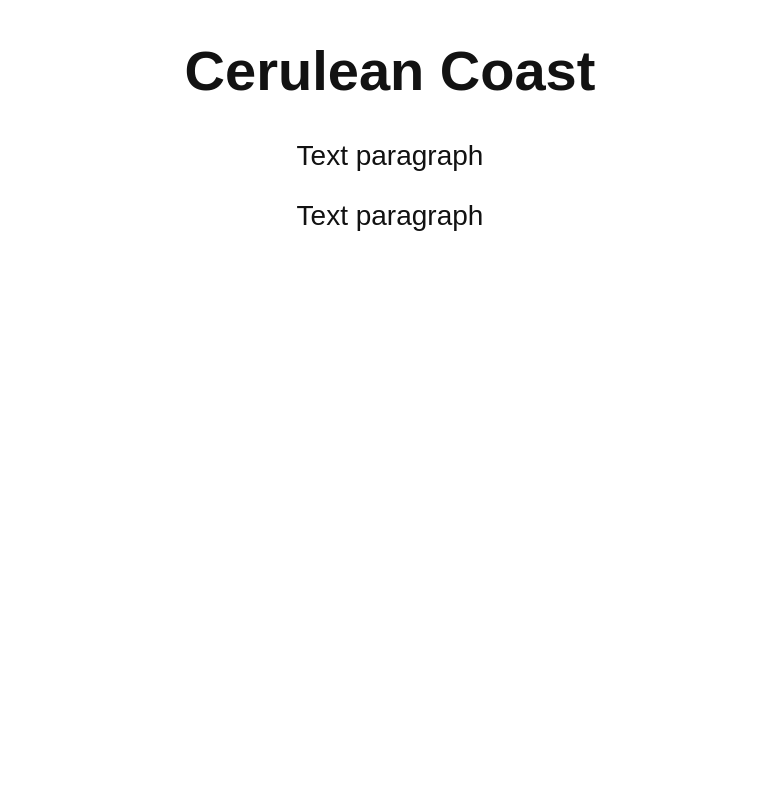
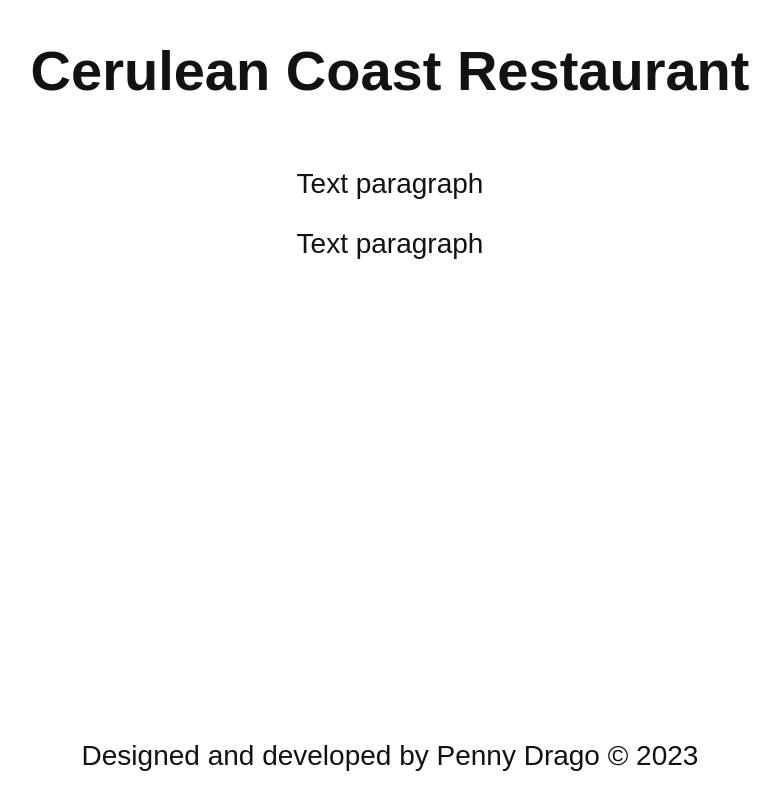
Before and after one commit to pennydrago/cerulean-coast, a React (Create React App) app: page / in a window 1280 px wide. Shown: the whole page, without its empty margins (250-1030 px from the left). Built offline with nearby package versions, Linux system fonts and the light colour scheme; the HTML template or start-up script is replaced by a standard one.

Commit message:
Add Header and Footer components

```diff
--- a/src/App.css
+++ b/src/App.css
@@ -1,12 +1,24 @@
+/* App component styles */
+
 .App {
   text-align: center;
   font-family: Arial, sans-serif;
   background-color: #FFFFFF;
   color: #121212;
   font-size: 1.75rem;
+  min-height: 100vh;
+  display: flex;
+  flex-direction: column;
 }
 
-.App-header {
+/* Main component styles */
+
+.main-content {
+  flex: 1;
+}
+
+
+/* .App-header {
   background-color: #282c34;
   min-height: 100vh;
   display: flex;
@@ -15,4 +27,4 @@
   justify-content: center;
   font-size: calc(10px + 2vmin);
   color: white;
-}
+} */
--- a/src/App.js
+++ b/src/App.js
@@ -1,11 +1,16 @@
 import './App.css';
+import Header from './Header';
+import Footer from './Footer';
 
 function App() {
   return (
     <div className="App">
-      <h1>Cerulean Coast</h1>
-      <p>Text paragraph</p>
-      <p>Text paragraph</p>
+      <Header />
+      <main class="main-content">
+        <p>Text paragraph</p>
+        <p>Text paragraph</p>
+      </main>
+      <Footer />
     </div>
   );
 }
--- /dev/null
+++ b/src/Footer.js
@@ -0,0 +1,11 @@
+import React from "react";
+
+function Footer() {
+  return (
+    <div class="footer">
+      <p>Designed and developed by Penny Drago &copy; 2023</p>
+    </div>
+  );
+}
+
+export default Footer;
--- /dev/null
+++ b/src/Header.js
@@ -0,0 +1,11 @@
+import React from "react";
+
+function Header() {
+  return (
+    <div>
+      <h1>Cerulean Coast Restaurant</h1>
+    </div>
+  );
+}
+
+export default Header;
```
